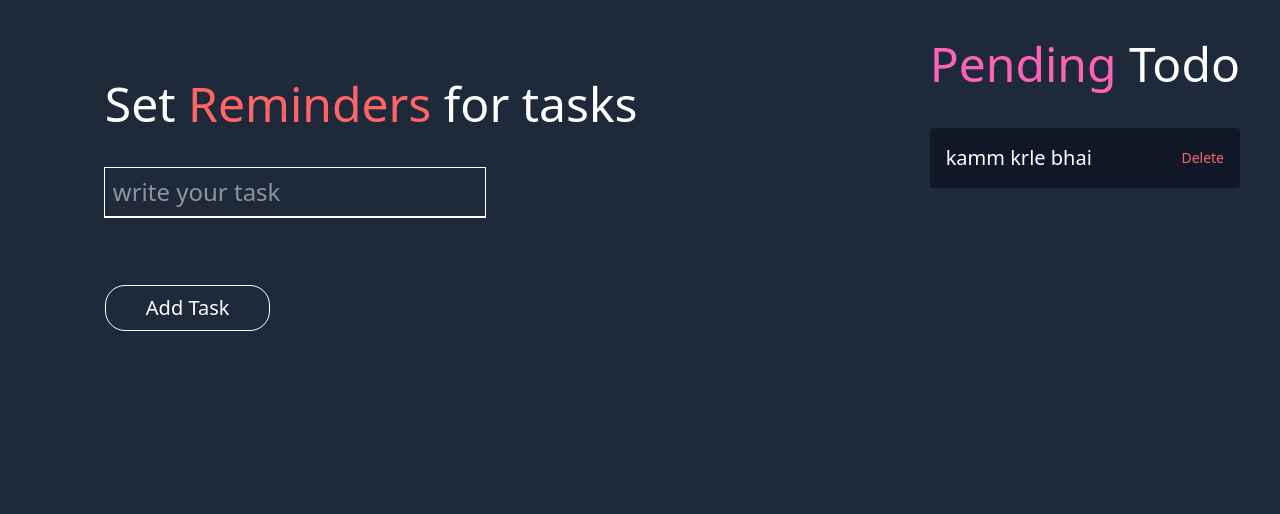
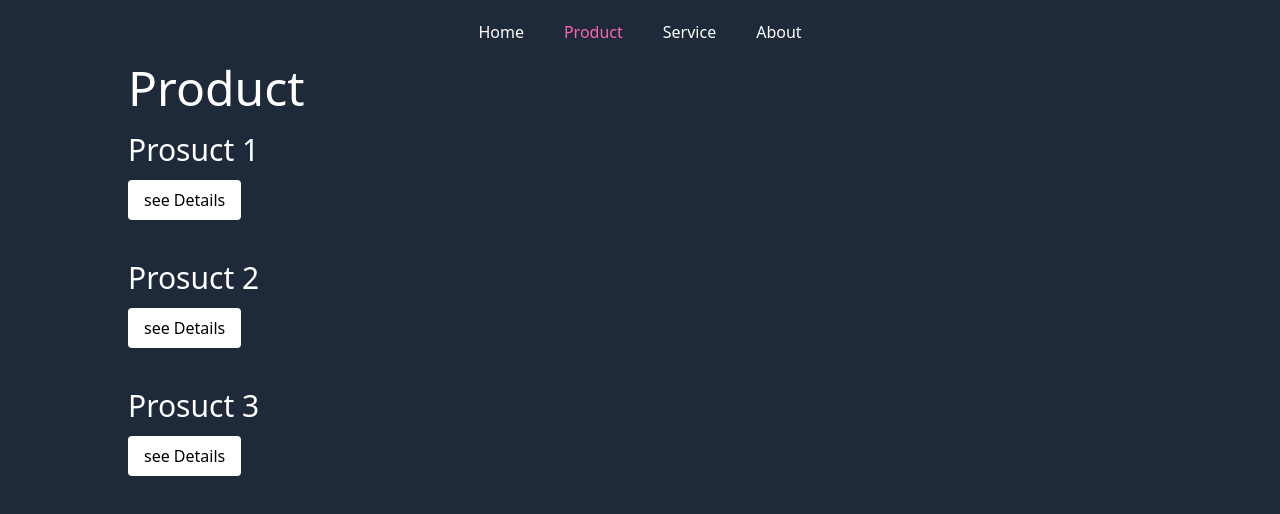
Before and after one commit to mokib08/Practice, a React (Vite) app in the folder Frontend/: page /product in a window 1280 px wide. Shown: the top 514 px of the page. Built offline with nearby package versions, Linux system fonts and the light colour scheme.

Commit message:
practice react routing

```diff
--- a/Frontend/src/App.jsx
+++ b/Frontend/src/App.jsx
@@ -1,12 +1,12 @@
-import React from 'react'
-import Create from './components/Create'
-import Read from './components/Read'
+
+import Nav from './components/Nav'
+import MainRoutes from './routes/MainRoutes'
 
 const App = () => {
   return (
-    <div className='text-white flex p-10 w-screen h-screen bg-gray-800'>
-      <Create />
-      <Read />
+    <div className='w-screen h-screen text-white bg-gray-800 px-[10%]'>
+      <Nav />
+      <MainRoutes/>
     </div>
   )
 }
--- a/Frontend/src/Wrapper.jsx
+++ /dev/null
@@ -1,23 +0,0 @@
-import React, { createContext, useState } from 'react'
-
-
-export const  todoContext = createContext(null)
-
-const Wrapper = (props) => {
-
-    const [todo, setTodo] = useState([
-        {
-            id: 1,
-            title: "kamm krle bhai",
-            isCompleted: false
-        }
-    ])
-
-  return (
-    <todoContext.Provider value={[todo, setTodo]}>
-        {props.children}
-    </todoContext.Provider>
-  )
-}
-
-export default Wrapper
--- /dev/null
+++ b/Frontend/src/components/About.jsx
@@ -0,0 +1,9 @@
+
+
+const About = () => {
+  return (
+    <div>About</div>
+  )
+}
+
+export default About
--- a/Frontend/src/components/Create.jsx
+++ /dev/null
@@ -1,53 +0,0 @@
-import React, { useContext } from 'react'
-import { todoContext } from '../Wrapper'
-import {useForm} from 'react-hook-form'
-import {nanoid} from 'nanoid'
-
-
-const Create = () => {
-
-    const [todo, setTodo] = useContext(todoContext)
-
-   const {
-    register,
-    handleSubmit,
-    reset,
-    formState: {errors}
-   } = useForm()
-
-
-   const submitHandler = (data) => {
-       data.isComplete = false;
-        data.id = nanoid();
-
-        const copyTodo = [...todo];
-        copyTodo.push(data);
-
-        setTodo(copyTodo);
-
-        reset()
-   }
-
-
-  return (
-    <div className=' w-[70%] p-10 mx-auto'>
-         <h1 className=' mb-10 text-5xl font-thin'>Set <span className='text-red-400'>Reminders</span> for tasks</h1>
-        <form onSubmit={handleSubmit(submitHandler)}>
-            <input
-                {...register('title', {required: "title is can't empty"})}
-                type="text"
-                placeholder='write your task'
-                className='p-2 border-b w-[50%] text-2xl font-thin outline'
-            />
-            <br />
-
-            {errors && errors.title && errors.title.message && (<small className='font-thin text-red-400'>{errors.title.message}</small>)}
-
-            <br /><br />
-            <button className='mt-5 text-xl px-10 py-2 border rounded-[1em]' >Add Task</button>
-        </form>
-    </div>
-  )
-}
-
-export default Create
--- /dev/null
+++ b/Frontend/src/components/Home.jsx
@@ -0,0 +1,9 @@
+
+
+const Home = () => {
+  return (
+    <div>Home</div>
+  )
+}
+
+export default Home
--- /dev/null
+++ b/Frontend/src/components/Nav.jsx
@@ -0,0 +1,14 @@
+import {NavLink} from 'react-router-dom'
+
+const Nav = () => {
+  return (
+    <div  className='flex justify-center gap-10 p-5'>
+        <NavLink className={(e) => (e.isActive ? "text-pink-400" : "")} to="/">Home</NavLink>
+        <NavLink className={(e) => (e.isActive ? "text-pink-400" : "")} to="/product">Product</NavLink>
+        <NavLink className={(e) => (e.isActive ? "text-pink-400" : "")} to="/service">Service</NavLink>
+        <NavLink className={(e) => (e.isActive ? "text-pink-400" : "")} to="/about">About</NavLink>
+    </div>
+  )
+}
+
+export default Nav
--- /dev/null
+++ b/Frontend/src/components/Product.jsx
@@ -0,0 +1,33 @@
+
+import { useNavigate } from 'react-router-dom'
+
+const Product = () => {
+
+
+    const navigate = useNavigate()
+
+    const NavigateHandler = (name) => {
+        navigate(`/product/details/${name}`)
+    }
+
+
+  return (
+    <div>
+        <h1 className="text-5xl font-thin mb-5">Product</h1>
+        <div className="mb-10">
+            <h1 className="text-3xl font-thin mb-3">Prosuct 1 </h1>
+            <button onClick={NavigateHandler} className="bg-white text-black px-4 py-2 rounded">see Details</button>
+        </div>
+        <div className="mb-10">
+            <h1 className="text-3xl font-thin mb-3">Prosuct 2 </h1>
+            <button onClick={NavigateHandler} className="bg-white text-black px-4 py-2 rounded">see Details</button>
+        </div>
+        <div className="mb-10">
+            <h1 className="text-3xl font-thin mb-3">Prosuct 3 </h1>
+            <button  onClick={NavigateHandler} className="bg-white text-black px-4 py-2 rounded">see Details</button>
+        </div>
+    </div>
+  )
+}
+
+export default Product
--- /dev/null
+++ b/Frontend/src/components/ProductDetails.jsx
@@ -0,0 +1,17 @@
+
+import { useNavigate } from 'react-router-dom'
+
+const ProductDetails = () => {
+
+    const navigate = useNavigate()
+
+  return (
+    <div>
+        <h1 className='text-4xl font-thin mb-3'>Product Name</h1>
+        <h2 className='text-2xl font-thin mb-5'>Product Details....</h2>
+        <button onClick={() => navigate("/product")} className="bg-white text-black p-4 rounded">Go Back</button>
+    </div>
+  )
+}
+
+export default ProductDetails
--- a/Frontend/src/components/Read.jsx
+++ /dev/null
@@ -1,29 +0,0 @@
-import React, { useContext } from 'react'
-import { todoContext } from '../Wrapper'
-
-const Read = () => {
-
-    const [todo, setTodo] = useContext(todoContext)
-
-    const deleteHandler = (id) =>{
-        const filterdTodo = todo.filter((tod) => tod.id != id )
-        setTodo(filterdTodo)
-    }
-
-
-   const renderTodo =  todo.map((e) => {
-        return <li key={e.id} className='mb-4 flex justify-between items-center rounded p-4 bg-gray-900'>
-            <span className='text-xl font-thin'>{e.title}</span>
-            <button className='cursor-pointer text-sm font-thin text-red-400' onClick={() => deleteHandler(e.id)}>Delete</button>
-        </li>
-    })
-
-  return (
-    <div>
-        <h1 className='mb-10 text-5xl font-thin'><span className='text-pink-400'>Pending</span> Todo</h1>
-        <ol>{renderTodo}</ol>
-    </div>
-  )
-}
-
-export default Read
--- /dev/null
+++ b/Frontend/src/components/Service.jsx
@@ -0,0 +1,9 @@
+
+
+const Service = () => {
+  return (
+    <div>Service</div>
+  )
+}
+
+export default Service
--- a/Frontend/src/main.jsx
+++ b/Frontend/src/main.jsx
@@ -1,15 +1,15 @@
 
 import { createRoot } from 'react-dom/client'
 import './index.css'
-import Wrapper from './Wrapper'
 import App from './App'
+import { BrowserRouter } from 'react-router-dom'
 
 
 
 createRoot(document.getElementById('root')).render(
 
-      <Wrapper>
+      <BrowserRouter>
             <App />
-      </Wrapper>
+      </BrowserRouter>
 
 )
--- /dev/null
+++ b/Frontend/src/routes/MainRoutes.jsx
@@ -0,0 +1,22 @@
+
+import { Route, Routes } from 'react-router-dom'
+import Home from '../components/Home'
+import Product from '../components/Product'
+import Service from '../components/Service'
+import About from '../components/About'
+import ProductDetails from '../components/ProductDetails'
+
+const MainRoutes = () => {
+  return (
+    <Routes>
+        <Route path='/' element={<Home/>} />
+        <Route path='/product' element={<Product/>} />
+          <Route path='/product/details/:name'  element={<ProductDetails />}/>
+
+        <Route path='/service' element={<Service/>} />
+        <Route path='/about' element={<About/>} />
+    </Routes>
+  )
+}
+
+export default MainRoutes
```
